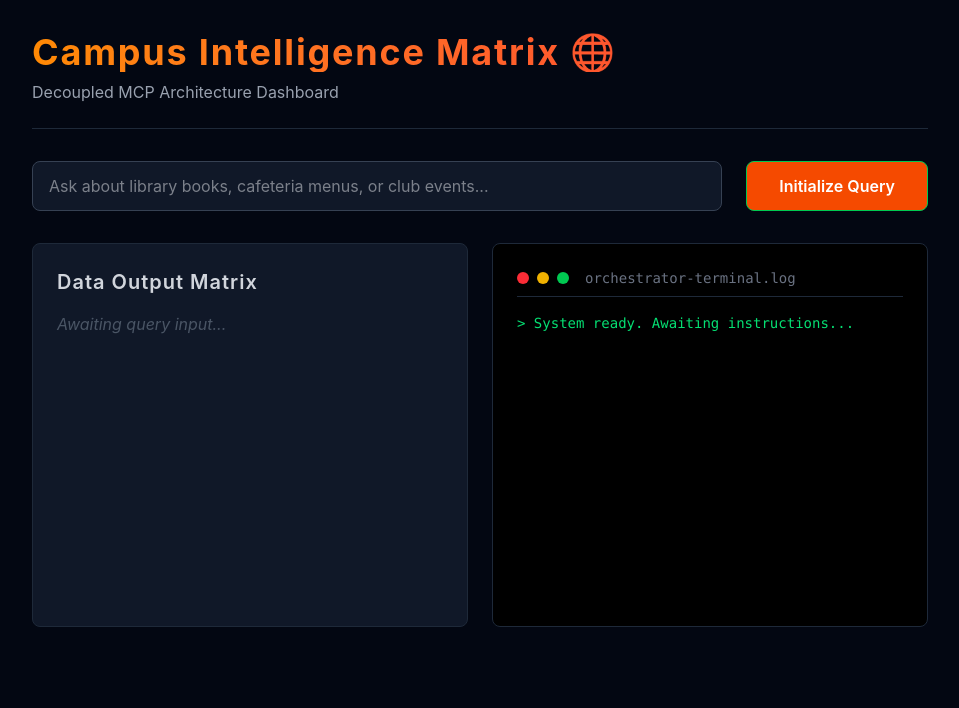
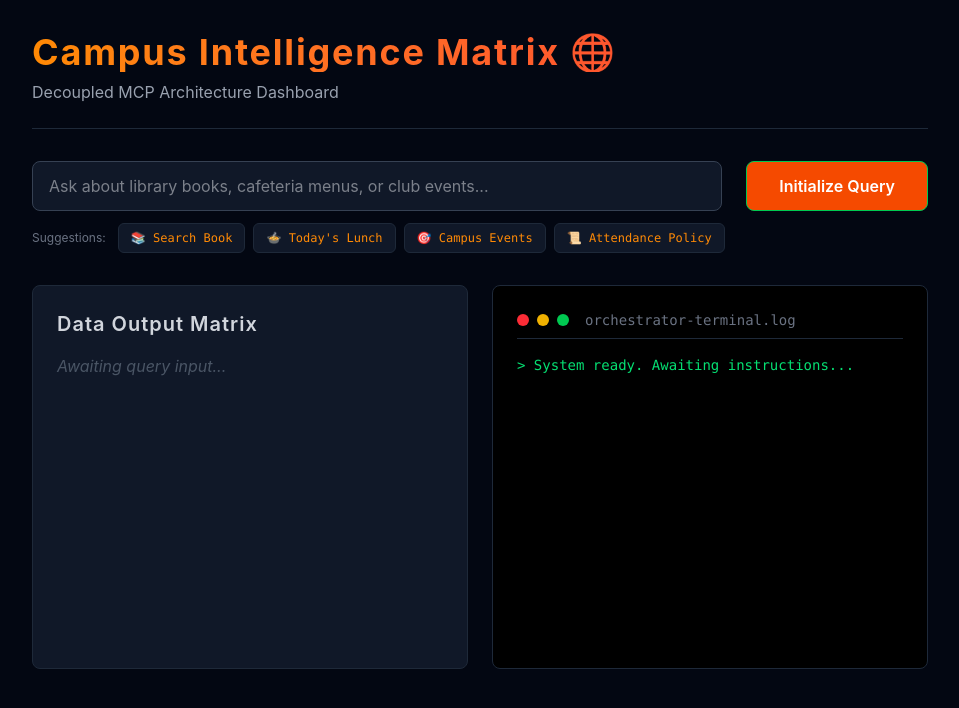
Before and after one commit to theiitianmaverick/campus-intelligence-matrix, a React (Vite) app: page / in a window 1280 px wide. Shown: the top 708 px of the page, without its empty margins (160-1119 px from the left). Built offline with nearby package versions, Linux system fonts and the light colour scheme.

Commit message:
feat: restore interactive shortcut suggestion chips

```diff
--- a/src/App.jsx
+++ b/src/App.jsx
@@ -7,34 +7,39 @@ function App() {
   const [isLoading, setIsLoading] = useState(false);
   const [trace, setTrace] = useState('');
 
-  const handleSearch = async (e) => {
-    e.preventDefault();
-    if (!query.trim()) return;
+  // 💡 List of campus intelligence suggestions
+  const suggestions = [
+    { label: "📚 Search Book", text: "search for Introduction to Algorithms" },
+    { label: "🍲 Today's Lunch", text: "What is for lunch today?" },
+    { label: "🎯 Campus Events", text: "Are there any club events tomorrow?" },
+    { label: "📜 Attendance Policy", text: "What is the attendance policy rule?" }
+  ];
+
+  const handleSearch = async (searchQuery) => {
+    if (!searchQuery.trim()) return;
 
     setIsLoading(true);
-    setLogs((prev) => [...prev, `> Intercepting query: "${query}"...`]);
+    setLogs((prev) => [...prev, `> Intercepting query: "${searchQuery}"...`]);
     setResult(null);
     setTrace('');
 
     try {
-      // 🌐 THIS IS YOUR LIVE CLOUD BACKEND URL!
       const response = await fetch('https://campus-intelligence-matrix.onrender.com/api/orchestrate', {
         method: 'POST',
         headers: {
           'Content-Type': 'application/json',
         },
-        body: JSON.stringify({ query }),
+        body: JSON.stringify({ query: searchQuery }),
       });
 
       const data = await response.json();
 
-      // ✨ FIX: Mapped to match server.js response properties (routedServer & aiResponse)
       setLogs((prev) => [
         ...prev,
-        `> Routing to node: ${data.routedServer}...`,
+        `> Routing to node: ${data.routedServer || 'Fallback Engine'}...`,
         '> Payload extracted successfully.'
       ]);
-      setTrace(`[ROUTING TRACE] ⚡ Processed by: ${data.routedServer}`);
+      setTrace(`[ROUTING TRACE] ⚡ Processed by: ${data.routedServer || 'Fallback Engine'}`);
       setResult(data.aiResponse);
 
     } catch (error) {
@@ -43,6 +48,11 @@ function App() {
     } finally {
       setIsLoading(false);
     }
+  };
+
+  const handleSubmit = (e) => {
+    e.preventDefault();
+    handleSearch(query);
   };
 
   return (
@@ -58,7 +68,8 @@ function App() {
         </header>
 
         {/* Input Section */}
-        <form onSubmit={handleSearch} className="flex gap-4">
+        <div className="space-y-3">
+          <form onSubmit={handleSubmit} className="flex gap-4">
             <input
               type="text"
               value={query}
@@ -75,6 +86,26 @@ function App() {
               {isLoading ? 'Routing...' : 'Initialize Query'}
             </button>
           </form>
+
+          {/* ⚡ SUGGESTION BUTTONS ROW */}
+          <div className="flex flex-wrap gap-2 text-xs">
+            <span className="text-gray-500 self-center mr-1">Suggestions:</span>
+            {suggestions.map((sug, idx) => (
+              <button
+                key={idx}
+                type="button"
+                onClick={() => {
+                  setQuery(sug.text);
+                  handleSearch(sug.text);
+                }}
+                disabled={isLoading}
+                className="bg-gray-900 hover:bg-gray-800 text-orange-400 border border-gray-800 hover:border-gray-700 px-3 py-1.5 rounded-md transition-all font-mono"
+              >
+                {sug.label}
+              </button>
+            ))}
+          </div>
+        </div>
 
         <div className="grid grid-cols-1 md:grid-cols-2 gap-6">
           {/* Real-time Result Panel */}
```
Lines whose indentation alone changed are shown as unchanged.
